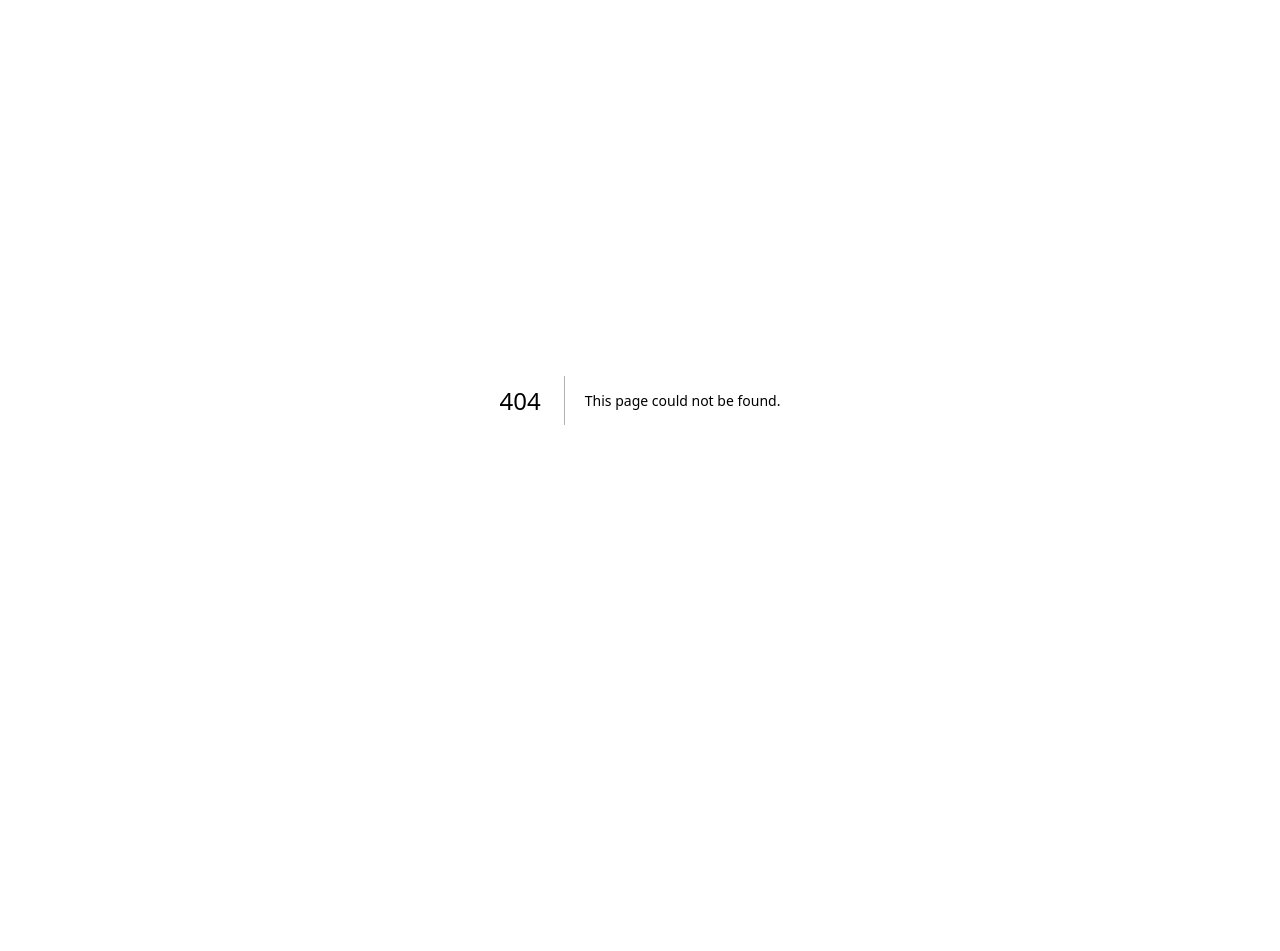
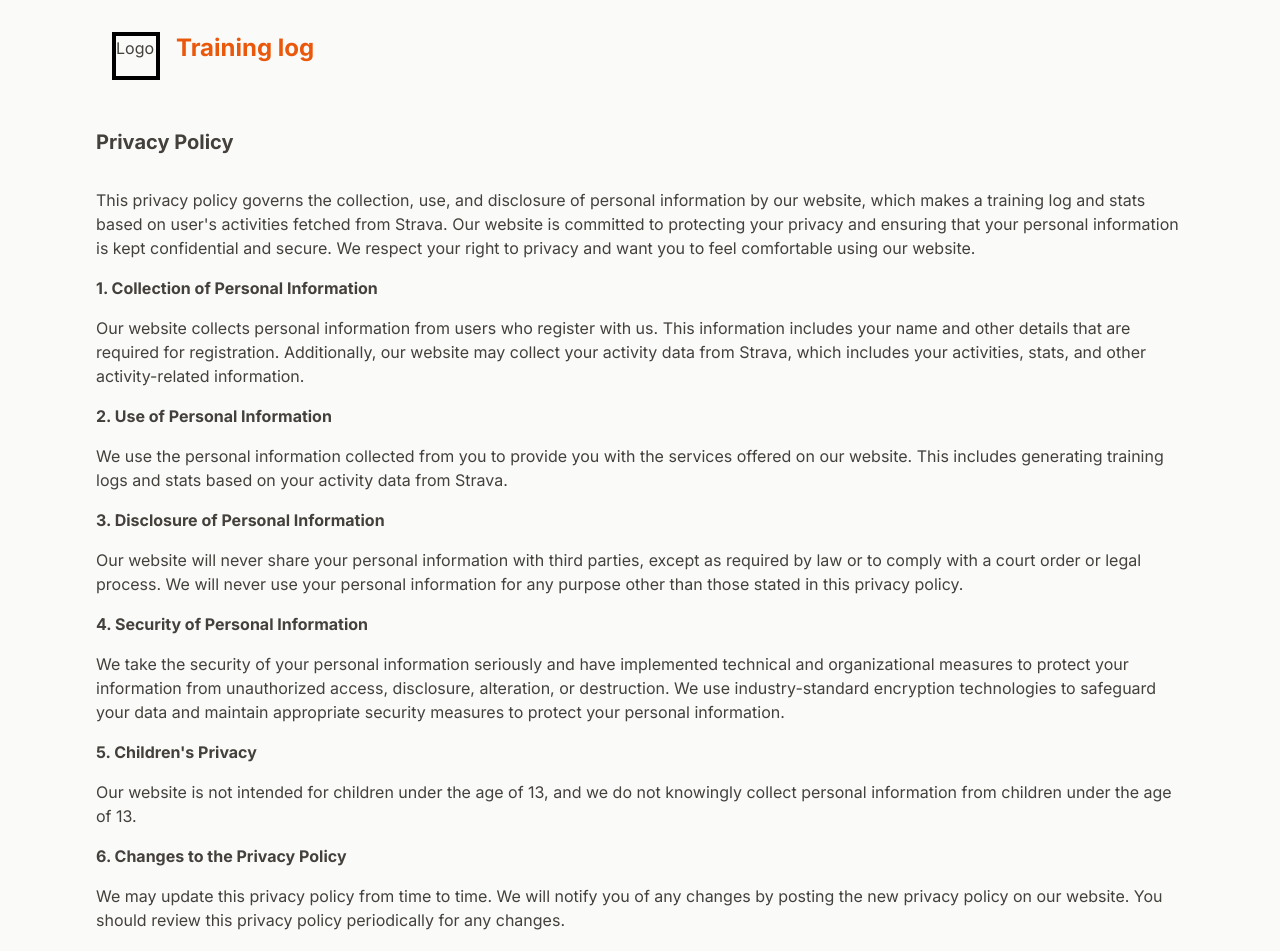
Before and after one commit to philipsavkin/training-done, a Next.js app: page /privacy in a window 1280 px wide. Before the commit this address had no page. Shown: the top 951 px of the page. Before the commit the page ends 800 px from the top, so only its background shows below. Built offline with nearby package versions, Linux system fonts and the light colour scheme; no server answers.

Commit message:
Privacy Policy

```diff
--- /dev/null
+++ b/app/privacy/page.tsx
@@ -0,0 +1,64 @@
+import Header from '@/components/header'
+
+export default function PrivacyPolicy() {
+  return (
+    <main className="container mx-auto p-24 pt-4">
+      {/* @ts-expect-error Async Server Component */}
+      <Header />
+      <h2 className="my-8 text-xl font-bold">Privacy Policy</h2>
+      <section>
+        This privacy policy governs the collection, use, and disclosure of personal information by our website, which
+        makes a training log and stats based on user&apos;s activities fetched from Strava. Our website is committed to
+        protecting your privacy and ensuring that your personal information is kept confidential and secure. We respect
+        your right to privacy and want you to feel comfortable using our website.
+      </section>
+      <h3 className="my-4 font-bold">1. Collection of Personal Information</h3>
+      <section>
+        Our website collects personal information from users who register with us. This information includes your name
+        and other details that are required for registration. Additionally, our website may collect your activity data
+        from Strava, which includes your activities, stats, and other activity-related information.
+      </section>
+      <h3 className="my-4 font-bold">2. Use of Personal Information</h3>
+      <section>
+        We use the personal information collected from you to provide you with the services offered on our website. This
+        includes generating training logs and stats based on your activity data from Strava.
+      </section>
+
+      <h3 className="my-4 font-bold">3. Disclosure of Personal Information</h3>
+      <section>
+        Our website will never share your personal information with third parties, except as required by law or to
+        comply with a court order or legal process. We will never use your personal information for any purpose other
+        than those stated in this privacy policy.
+      </section>
+
+      <h3 className="my-4 font-bold">4. Security of Personal Information</h3>
+
+      <section>
+        We take the security of your personal information seriously and have implemented technical and organizational
+        measures to protect your information from unauthorized access, disclosure, alteration, or destruction. We use
+        industry-standard encryption technologies to safeguard your data and maintain appropriate security measures to
+        protect your personal information.
+      </section>
+
+      <h3 className="my-4 font-bold">5. Children&apos;s Privacy</h3>
+
+      <section>
+        Our website is not intended for children under the age of 13, and we do not knowingly collect personal
+        information from children under the age of 13.
+      </section>
+
+      <h3 className="my-4 font-bold">6. Changes to the Privacy Policy</h3>
+
+      <section>
+        We may update this privacy policy from time to time. We will notify you of any changes by posting the new
+        privacy policy on our website. You should review this privacy policy periodically for any changes.
+      </section>
+
+      <h3 className="my-4 font-bold">7. Contact Information</h3>
+      <section>
+        If you have any questions or concerns about this privacy policy, please contact us at [insert contact
+        information].
+      </section>
+    </main>
+  )
+}
--- a/components/landing.tsx
+++ b/components/landing.tsx
@@ -1,10 +1,20 @@
 'use client'
+
+import Link from 'next/link'
 import { signIn } from 'next-auth/react'
 
 export function Landing() {
   return (
     <main className="min-h-screen p-24 pt-4">
       <h2>Landing</h2>
+      <section>
+        Our website creates training logs and stats based on user&apos;s activities from Strava. We collect personal
+        information like your name and activity data from Strava, but we will never share it with third parties or use
+        it for any other purpose. See details in our{' '}
+        <Link href="/privacy" className="font-bold underline">
+          Privacy Policy
+        </Link>
+      </section>
       <button
         onClick={() => signIn('strava', undefined, { scope: 'activity:read_all' })}
         type="button"
```
